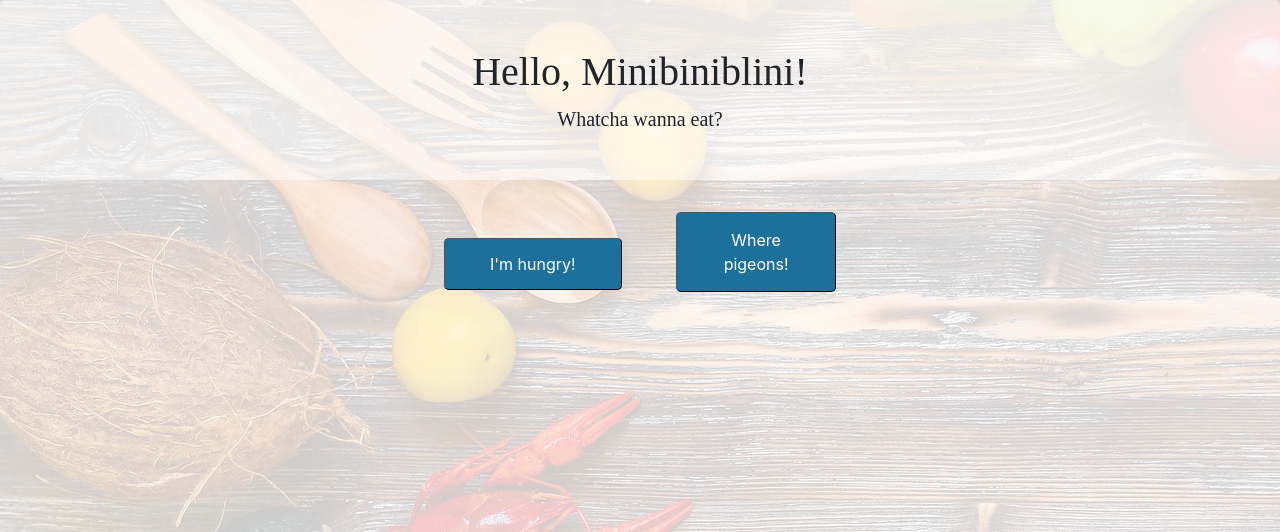
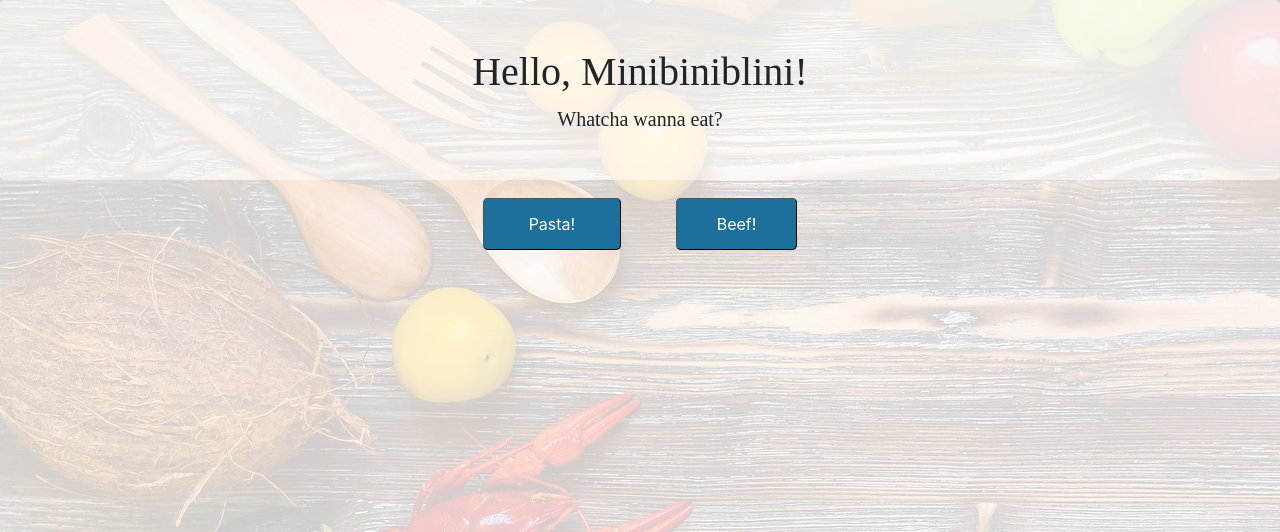
Before and after one commit to Kadlec-Filip/Phood, a Django app: page / in a window 1280 px wide. Shown: the part 56-588 px from the top of the page. Run offline with Django 4.2, Linux system fonts and the light colour scheme; some libraries are stand-ins or nearby versions.

Commit message:
Added filtering by ingredient when displaying page with list of recipes

```diff
--- a/Phood1/Phood1/urls.py
+++ b/Phood1/Phood1/urls.py
@@ -21,7 +21,7 @@ from pages.views import homepage_view, allrecipes_view, specific_recipe_view
 urlpatterns = [
     path('admin/', admin.site.urls),
     path('',homepage_view, name='home'),
-    path('recipes/', allrecipes_view, name='recipes'),
+    path('recipes/<str:ingredient>', allrecipes_view, name='recipes'),
     path('spec_rec/<int:recipe_id>', specific_recipe_view, name='specific_recipe'),
 
 ]
--- a/Phood1/pages/views.py
+++ b/Phood1/pages/views.py
@@ -22,9 +22,14 @@ def specific_recipe_view(request, recipe_id, *args, **kwargs):
     context['recipe_steps'] = Instructions.objects.filter(rec_id=recipe_id).order_by('step_number')
     return render(request, "pages/specific_recipe.html", context)
 
-def allrecipes_view(request, *args, **kwargs):
+def allrecipes_view(request, ingredient, *args, **kwargs):
     context = {}
-    recipes = Recipe.objects.all()
-    context['recipes'] = recipes
+    # recipes = Recipe.objects.all()
+    # recipes = Recipe.objects.filter(recipe__ingredient__name__iexact="pasta")
+    pasta_recipes = []
+    recipe_ingredient_with_pasta = RecipeIngredients.objects.filter(ingredient_id__name__icontains=ingredient)
+    for recing_pasta in recipe_ingredient_with_pasta:
+        pasta_recipes.append(Recipe.objects.get(pk=recing_pasta.recipe_id.pk))
+    context['recipes'] = pasta_recipes
 
     return render(request, "pages/allrecipes.html", context)
--- a/Phood1/recipe/models.py
+++ b/Phood1/recipe/models.py
@@ -30,7 +30,7 @@ class RecipeIngredients(models.Model):
     unit            = models.CharField(null=False, choices=CATEGORY_UNIT, default=None)
 
     def __str__(self):
-        return f"{self.ingredient_id.name} from{self.recipe_id.title}"
+        return f"{self.ingredient_id.name} from {self.recipe_id.title}"
 
 class Instructions(models.Model):
     rec_id          = models.ForeignKey(Recipe, related_name="rec_id", on_delete=models.CASCADE)
--- a/Phood1/templates/pages/allrecipes.html
+++ b/Phood1/templates/pages/allrecipes.html
@@ -23,7 +23,7 @@
     <div class="row">
       {% for recipe in recipes %}
       <div class="col col-md-4">
-        <a href="{% url 'specific_recipe' recipe.id%}" style="color: rgb(252, 110, 110); text-decoration: none;">
+        <a href="{% url 'specific_recipe' recipe_id=recipe.id%}" style="color: rgb(252, 110, 110); text-decoration: none;">
         <div class="card shadow-lg p-3 mb-3 rounded" style="width: 18rem;">
           <img src="{% static 'pictures/spaghetti.jpg' %}" class="card-img-top" alt="oh no...">
           <div class="card-body">
--- a/Phood1/templates/pages/home.html
+++ b/Phood1/templates/pages/home.html
@@ -44,8 +44,8 @@
 </div>
 
 <div id="container_for_buttons">
-    <a href="{% url 'recipes' %}" type="btn btn-primary" id="button1" >I'm hungry!</a>
-    <a type="button" id="button2">Where pigeons!</a>
+    <a href="{% url 'recipes' ingredient='pasta'%}" type="btn btn-primary" id="button1" >Pasta!</a>
+    <a href="{% url 'recipes' ingredient='beef'%} "type="button btn-primary" id="button2">Beef!</a>
 </div>
 
 
--- a/Phood1/templates/pages/navbar.html
+++ b/Phood1/templates/pages/navbar.html
@@ -44,9 +44,9 @@
                 Category
             </a>
             <div class="dropdown-menu sm-menu" id="dropdownMenu1">
-              <a class="dropdown-item" id="navbarText" href="#">Pasta</a>
-              <a class="dropdown-item" id="navbarText" href="#">Veggies</a>
-              <a class="dropdown-item" id="navbarText" href="#">Bloodbath</a>
+              <a class="dropdown-item" id="navbarText" href="{% url 'recipes' ingredient='pasta'%}">Pasta</a>
+              <a class="dropdown-item" id="navbarText" href="">Veggies</a>
+              <a class="dropdown-item" id="navbarText" href="{% url 'recipes' ingredient='beef'%}">Bloodbath</a>
             </div>
           </li>
           <li class="nav-item">
```
